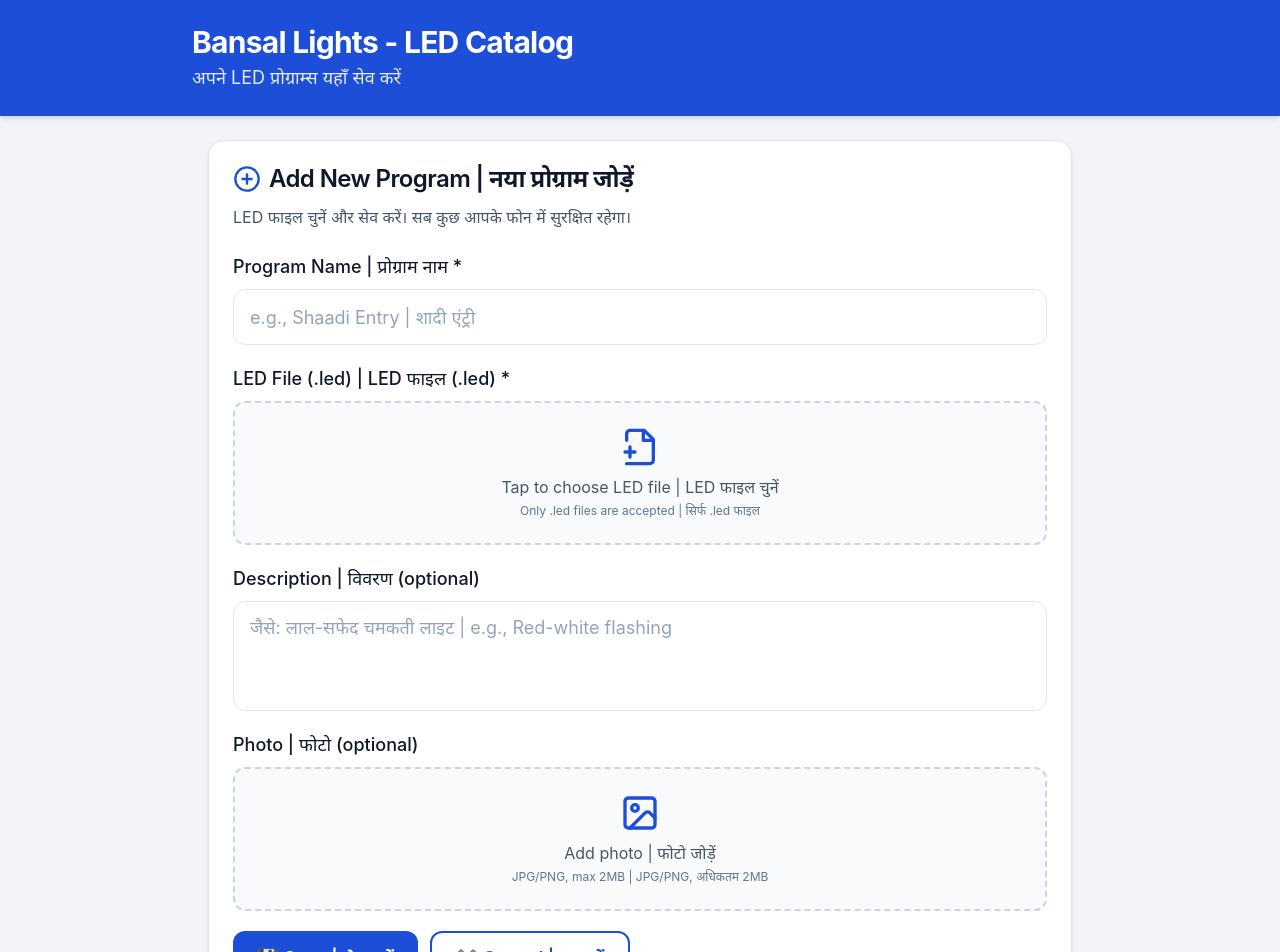
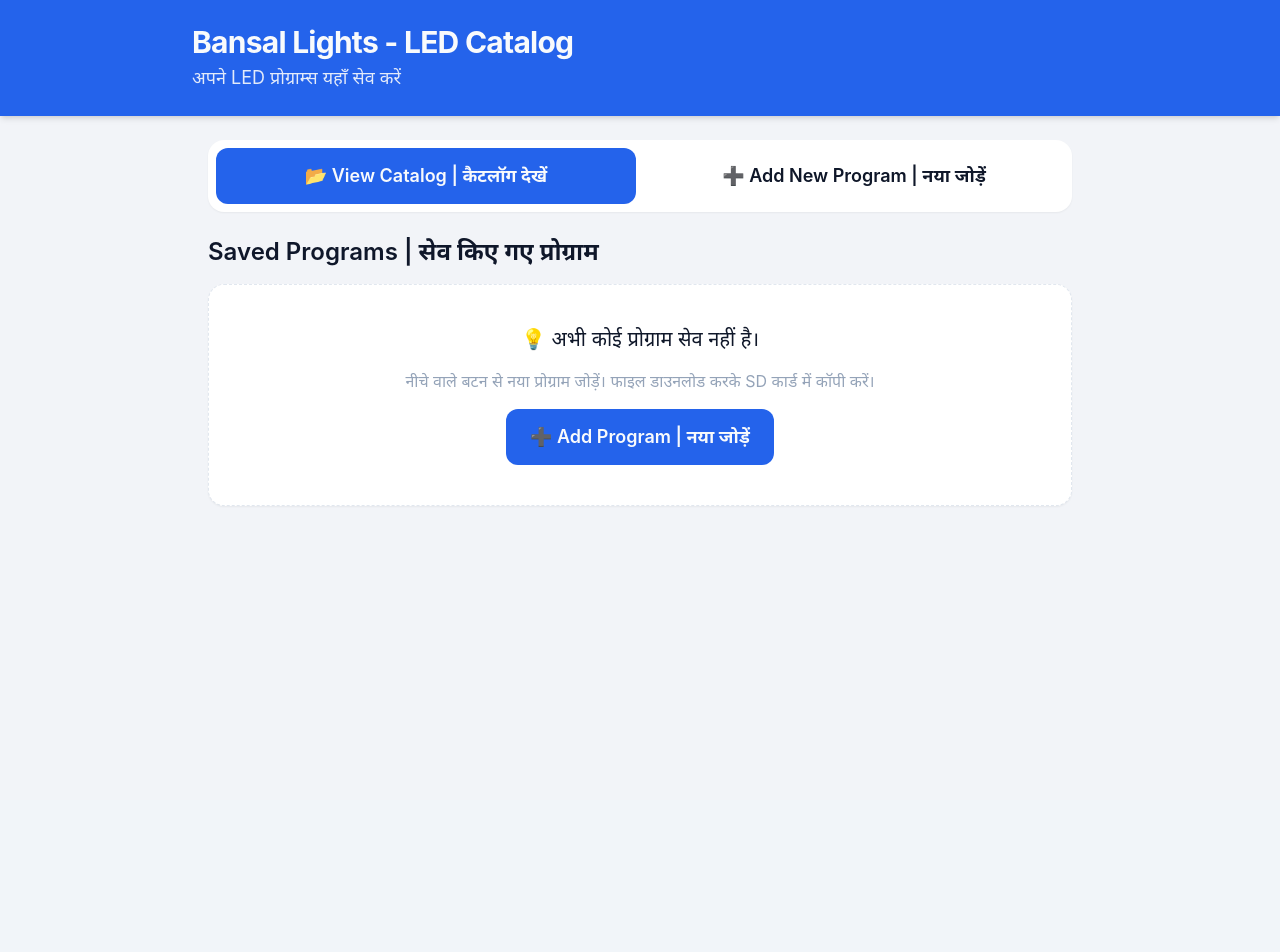
Before and after one commit to abhibansal60/led-catalog, a React (Vite) app: page / in a window 1280 px wide. Shown: the top 952 px of the page. After the commit the page ends 800 px from the top, so only its background shows below. Built offline with nearby package versions, Linux system fonts and the light colour scheme.

Commit message:
Made the UI a little better and added Ctaalog Tab separately

```diff
--- a/src/App.tsx
+++ b/src/App.tsx
@@ -61,6 +61,7 @@
   const [formData, setFormData] = useState<ProgramFormState>(getEmptyForm);
   const [feedback, setFeedback] = useState<FeedbackMessage | null>(null);
   const [isSaving, setIsSaving] = useState(false);
+  const [activeTab, setActiveTab] = useState<"view" | "add">("view");
 
   // Load any existing programs immediately.
   useEffect(() => {
@@ -225,6 +226,7 @@
         type: "success",
         message: "Program saved! प्रोग्राम सेव हो गया.",
       });
+      setActiveTab("view");
       console.log("💾 Program saved", { name: newProgram.name, id: newProgram.id });
     } catch (error) {
       console.error("❌ Saving program failed", error);
@@ -320,39 +322,51 @@
     }
   };
 
+  const isViewTab = activeTab === "view";
+  const hasPrograms = programs.length > 0;
+
   return (
-    <div className="min-h-screen bg-[hsl(var(--background))]">
-      <header className="sticky top-0 z-10 bg-bansalBlue px-4 py-6 text-white shadow-md">
+    <div className="min-h-screen bg-background">
+      <header className="sticky top-0 z-10 bg-primary px-4 py-6 text-primary-foreground shadow-md">
         <div className="relative mx-auto flex max-w-4xl flex-col gap-1">
           <button
             type="button"
-            className="hidden-troubleshoot-button absolute -top-1 -right-1 text-xs text-white/80"
+            className="hidden-troubleshoot-button absolute -top-1 -right-1 text-xs text-primary-foreground/80"
             onClick={handleClearAll}
             aria-label="Clear all data"
           >
             Reset | रीसेट
           </button>
           <h1 className="text-3xl font-bold tracking-tight">Bansal Lights - LED Catalog</h1>
-          <p className="text-lg text-white/90">अपने LED प्रोग्राम्स यहाँ सेव करें</p>
+          <p className="text-lg text-primary-foreground/90">अपने LED प्रोग्राम्स यहाँ सेव करें</p>
         </div>
       </header>
 
       <main className="mx-auto max-w-4xl px-4 py-6 pb-16">
-        <Card className="mb-8 border border-secondary bg-white shadow-md">
-          <CardHeader className="flex flex-col gap-3">
-            <div className="flex items-center gap-2">
-              <PlusCircle className="h-7 w-7 text-bansalBlue" aria-hidden="true" />
-              <CardTitle>Add New Program | नया प्रोग्राम जोड़ें</CardTitle>
+        <div className="mb-6 flex gap-2 rounded-2xl bg-card p-2 shadow-sm">
+          <Button
+            type="button"
+            variant={isViewTab ? "primary" : "ghost"}
+            className="flex-1"
+            onClick={() => setActiveTab("view")}
+            aria-pressed={isViewTab}
+          >
+            📂 View Catalog | कैटलॉग देखें
+          </Button>
+          <Button
+            type="button"
+            variant={!isViewTab ? "primary" : "ghost"}
+            className="flex-1"
+            onClick={() => setActiveTab("add")}
+            aria-pressed={!isViewTab}
+          >
+            ➕ Add New Program | नया जोड़ें
+          </Button>
         </div>
-            <CardDescription className="text-base text-slate-600">
-              LED फाइल चुनें और सेव करें। सब कुछ आपके फोन में सुरक्षित रहेगा।
-            </CardDescription>
-          </CardHeader>
 
-          <CardContent className="space-y-5">
         {feedback && (
           <div
-                className={`rounded-xl border px-4 py-3 text-base ${
+            className={`mb-6 rounded-xl border px-4 py-3 text-base ${
               feedback.type === "success"
                 ? "border-green-200 bg-green-50 text-green-900"
                 : "border-red-200 bg-red-50 text-red-900"
@@ -364,6 +378,77 @@
           </div>
         )}
 
+        {isViewTab ? (
+          <section>
+            <h2 className="mb-4 text-2xl font-semibold">Saved Programs | सेव किए गए प्रोग्राम</h2>
+            {hasPrograms ? (
+              <div className="grid gap-5 sm:grid-cols-2">
+                {programs.map((program) => (
+                  <Card key={program.id} className="flex flex-col overflow-hidden border border-border bg-card">
+                    {program.photoDataUrl ? (
+                      <img
+                        src={program.photoDataUrl}
+                        alt={`${program.name} preview`}
+                        className="h-48 w-full object-cover"
+                      />
+                    ) : (
+                      <div className="flex h-48 w-full items-center justify-center bg-muted text-6xl text-muted-foreground/70">
+                        💡
+                      </div>
+                    )}
+                    <CardContent className="flex flex-1 flex-col gap-3 p-5">
+                      <div>
+                        <h3 className="text-xl font-semibold text-foreground">{program.name}</h3>
+                        <p className="text-sm text-muted-foreground">
+                          Added: {new Date(program.dateAdded).toLocaleString()}
+                        </p>
+                      </div>
+                      {program.description && (
+                        <p className="rounded-xl border border-border bg-muted/40 px-3 py-2 text-base text-foreground leading-relaxed">
+                          {program.description}
+                        </p>
+                      )}
+                      <div className="mt-auto flex flex-col gap-3">
+                        <Button type="button" variant="success" onClick={() => handleDownload(program)}>
+                          <Download className="h-6 w-6" aria-hidden="true" />
+                          📥 Download | डाउनलोड करें
+                        </Button>
+                        <Button type="button" variant="destructive" onClick={() => handleDelete(program.id)}>
+                          <Trash2 className="h-6 w-6" aria-hidden="true" />
+                          🗑️ Delete | हटाएं
+                        </Button>
+                      </div>
+                    </CardContent>
+                  </Card>
+                ))}
+              </div>
+            ) : (
+              <Card className="border border-dashed border-border bg-card text-muted-foreground">
+                <CardContent className="space-y-4 py-10 text-center text-base">
+                  <p className="text-xl text-foreground">💡 अभी कोई प्रोग्राम सेव नहीं है।</p>
+                  <p>
+                    नीचे वाले बटन से नया प्रोग्राम जोड़ें। फाइल डाउनलोड करके SD कार्ड में कॉपी करें।
+                  </p>
+                  <Button type="button" onClick={() => setActiveTab("add")}>
+                    ➕ Add Program | नया जोड़ें
+                  </Button>
+                </CardContent>
+              </Card>
+            )}
+          </section>
+        ) : (
+          <Card className="border border-border bg-card shadow-md">
+            <CardHeader className="flex flex-col gap-3">
+              <div className="flex items-center gap-2">
+                <PlusCircle className="h-7 w-7 text-primary" aria-hidden="true" />
+                <CardTitle>Add New Program | नया प्रोग्राम जोड़ें</CardTitle>
+              </div>
+              <CardDescription className="text-base text-muted-foreground">
+                LED फाइल चुनें और सेव करें। सब कुछ आपके फोन में सुरक्षित रहेगा।
+              </CardDescription>
+            </CardHeader>
+
+            <CardContent className="space-y-5">
               <form className="flex flex-col gap-5" onSubmit={handleSubmit}>
                 <div className="flex flex-col gap-2">
                   <Label htmlFor="programName">Program Name | प्रोग्राम नाम *</Label>
@@ -380,16 +465,13 @@
 
                 <div className="flex flex-col gap-2">
                   <Label>LED File (.led) | LED फाइल (.led) *</Label>
-                <label className="flex flex-col items-center justify-center rounded-xl border-2 border-dashed border-slate-300 bg-slate-50 px-4 py-6 text-center text-slate-600">
-                  <FilePlus2 className="mb-2 h-10 w-10 text-bansalBlue" aria-hidden="true" />
-                  <span className="text-base mb-1">Tap to choose LED file | LED फाइल चुनें</span>
-                  <span className="text-xs text-slate-500">Only .led files are accepted | सिर्फ .led फाइल</span>
-                  <input
-                    type="file"
-                    accept=".led"
-                    onChange={handleLedFileChange}
-                    className="sr-only"
-                  />
+                  <label className="flex flex-col items-center justify-center rounded-xl border-2 border-dashed border-border bg-muted/40 px-4 py-6 text-center text-muted-foreground">
+                    <FilePlus2 className="mb-2 h-10 w-10 text-primary" aria-hidden="true" />
+                    <span className="mb-1 text-base">Tap to choose LED file | LED फाइल चुनें</span>
+                    <span className="text-xs text-muted-foreground/80">
+                      Only .led files are accepted | सिर्फ .led फाइल
+                    </span>
+                    <input type="file" accept=".led" onChange={handleLedFileChange} className="sr-only" />
                   </label>
                   {formData.ledFile && (
                     <p className="rounded-xl border border-green-200 bg-green-50 px-4 py-2 text-sm text-green-700">
@@ -413,10 +495,10 @@
 
                 <div className="flex flex-col gap-2">
                   <Label>Photo | फोटो (optional)</Label>
-                <label className="flex flex-col items-center justify-center rounded-xl border-2 border-dashed border-slate-300 bg-slate-50 px-4 py-6 text-center text-slate-600">
-                  <ImageIcon className="mb-2 h-10 w-10 text-bansalBlue" aria-hidden="true" />
-                  <span className="text-base mb-1">Add photo | फोटो जोड़ें</span>
-                  <span className="text-xs text-slate-500">JPG/PNG, max 2MB | JPG/PNG, अधिकतम 2MB</span>
+                  <label className="flex flex-col items-center justify-center rounded-xl border-2 border-dashed border-border bg-muted/40 px-4 py-6 text-center text-muted-foreground">
+                    <ImageIcon className="mb-2 h-10 w-10 text-primary" aria-hidden="true" />
+                    <span className="mb-1 text-base">Add photo | फोटो जोड़ें</span>
+                    <span className="text-xs text-muted-foreground/80">JPG/PNG, max 2MB | JPG/PNG, अधिकतम 2MB</span>
                     <input
                       type="file"
                       accept="image/png, image/jpeg"
@@ -442,61 +524,7 @@
               </form>
             </CardContent>
           </Card>
-
-        <section>
-          <h2 className="mb-4 text-2xl font-semibold">Saved Programs | सेव किए गए प्रोग्राम</h2>
-          {programs.length === 0 ? (
-            <Card className="border-dashed bg-white text-slate-600">
-              <CardContent className="space-y-3 py-10 text-center text-base">
-                <p className="text-xl">💡 अभी कोई प्रोग्राम सेव नहीं है।</p>
-                <p>
-                  ऊपर वाला फॉर्म भरिए और "Save | सेव करें" दबाइए। फाइल डाउनलोड करके SD कार्ड में डालें।
-                </p>
-              </CardContent>
-            </Card>
-          ) : (
-            <div className="grid gap-5 sm:grid-cols-2">
-              {programs.map((program) => (
-                <Card key={program.id} className="flex flex-col overflow-hidden border border-slate-200">
-                  {program.photoDataUrl ? (
-                    <img
-                      src={program.photoDataUrl}
-                      alt={`${program.name} preview`}
-                      className="h-48 w-full object-cover"
-                    />
-                  ) : (
-                    <div className="flex h-48 w-full items-center justify-center bg-slate-100 text-6xl text-slate-400">
-                      💡
-                    </div>
         )}
-                  <CardContent className="flex flex-1 flex-col gap-3 p-5">
-                    <div>
-                      <h3 className="text-xl font-semibold text-slate-900">{program.name}</h3>
-                      <p className="text-sm text-slate-500">
-                        Added: {new Date(program.dateAdded).toLocaleString()}
-                      </p>
-                    </div>
-                    {program.description && (
-                      <p className="rounded-xl border border-slate-200 bg-slate-50 px-3 py-2 text-base text-slate-700 leading-relaxed">
-                        {program.description}
-                      </p>
-                    )}
-                    <div className="mt-auto flex flex-col gap-3">
-                      <Button type="button" variant="success" onClick={() => handleDownload(program)}>
-                        <Download className="h-6 w-6" aria-hidden="true" />
-                        📥 Download | डाउनलोड करें
-                      </Button>
-                      <Button type="button" variant="destructive" onClick={() => handleDelete(program.id)}>
-                        <Trash2 className="h-6 w-6" aria-hidden="true" />
-                        🗑️ Delete | हटाएं
-                      </Button>
-                    </div>
-                  </CardContent>
-                </Card>
-              ))}
-            </div>
-          )}
-        </section>
       </main>
     </div>
   );
--- a/src/components/ui/button.tsx
+++ b/src/components/ui/button.tsx
@@ -4,16 +4,16 @@
 
 // Central place to describe button look & feel for the catalog.
 const buttonVariants = cva(
-  "inline-flex items-center justify-center gap-2 whitespace-nowrap rounded-xl text-lg font-semibold transition-colors focus-visible:outline-none focus-visible:ring-2 focus-visible:ring-offset-2 disabled:pointer-events-none disabled:opacity-60 active:translate-y-[1px]",
+  "inline-flex items-center justify-center gap-2 whitespace-nowrap rounded-xl text-lg font-semibold transition-colors focus-visible:outline-none focus-visible:ring-2 focus-visible:ring-offset-2 disabled:pointer-events-none disabled:opacity-60 active:translate-y-[1px] ring-offset-background",
   {
     variants: {
       variant: {
-        primary: "bg-bansalBlue text-white hover:bg-bansalBlue-light focus-visible:ring-bansalBlue",
+        primary: "bg-primary text-primary-foreground hover:bg-primary/90 focus-visible:ring-primary",
         secondary:
-          "bg-white text-bansalBlue border-2 border-bansalBlue hover:bg-bansalBlue/10 focus-visible:ring-bansalBlue",
-        success: "bg-green-600 text-white hover:bg-green-700 focus-visible:ring-green-600",
-        destructive: "bg-red-600 text-white hover:bg-red-700 focus-visible:ring-red-600",
-        ghost: "bg-transparent text-bansalBlue hover:bg-bansalBlue/10",
+          "bg-secondary text-secondary-foreground border border-border hover:bg-secondary/70 focus-visible:ring-secondary",
+        success: "bg-emerald-600 text-white hover:bg-emerald-700 focus-visible:ring-emerald-600",
+        destructive: "bg-destructive text-destructive-foreground hover:bg-destructive/90 focus-visible:ring-destructive",
+        ghost: "bg-transparent text-foreground hover:bg-muted/60 focus-visible:ring-muted",
       },
       size: {
         default: "h-14 px-6",
--- a/src/components/ui/input.tsx
+++ b/src/components/ui/input.tsx
@@ -11,7 +11,7 @@
       ref={ref}
       type={type}
       className={cn(
-        "flex h-14 w-full rounded-xl border border-input bg-white px-4 py-2 text-lg text-foreground ring-offset-background placeholder:text-muted-foreground focus-visible:outline-none focus-visible:ring-2 focus-visible:ring-bansalBlue focus-visible:ring-offset-2 disabled:cursor-not-allowed disabled:opacity-50",
+        "flex h-14 w-full rounded-xl border border-input bg-card px-4 py-2 text-lg text-foreground ring-offset-background placeholder:text-muted-foreground focus-visible:outline-none focus-visible:ring-2 focus-visible:ring-primary focus-visible:ring-offset-2 disabled:cursor-not-allowed disabled:opacity-50",
         className
       )}
       {...props}
--- a/src/components/ui/textarea.tsx
+++ b/src/components/ui/textarea.tsx
@@ -10,7 +10,7 @@
     <textarea
       ref={ref}
       className={cn(
-        "flex min-h-[100px] w-full resize-none rounded-xl border border-input bg-white px-4 py-3 text-lg text-foreground ring-offset-background placeholder:text-muted-foreground focus-visible:outline-none focus-visible:ring-2 focus-visible:ring-bansalBlue focus-visible:ring-offset-2 disabled:cursor-not-allowed disabled:opacity-50",
+        "flex min-h-[100px] w-full resize-none rounded-xl border border-input bg-card px-4 py-3 text-lg text-foreground ring-offset-background placeholder:text-muted-foreground focus-visible:outline-none focus-visible:ring-2 focus-visible:ring-primary focus-visible:ring-offset-2 disabled:cursor-not-allowed disabled:opacity-50",
         className
       )}
       {...props}
--- a/tailwind.config.js
+++ b/tailwind.config.js
@@ -47,11 +47,6 @@
           DEFAULT: "hsl(var(--card))",
           foreground: "hsl(var(--card-foreground))",
         },
-        bansalBlue: {
-          DEFAULT: "#1d4ed8",
-          light: "#3b82f6",
-          dark: "#1e3a8a",
-        },
       },
       borderRadius: {
         lg: "var(--radius)",
```
Also changed, not shown: 1 other file (tests, documents, lock files or other folders). Lines whose indentation alone changed are shown as unchanged.
